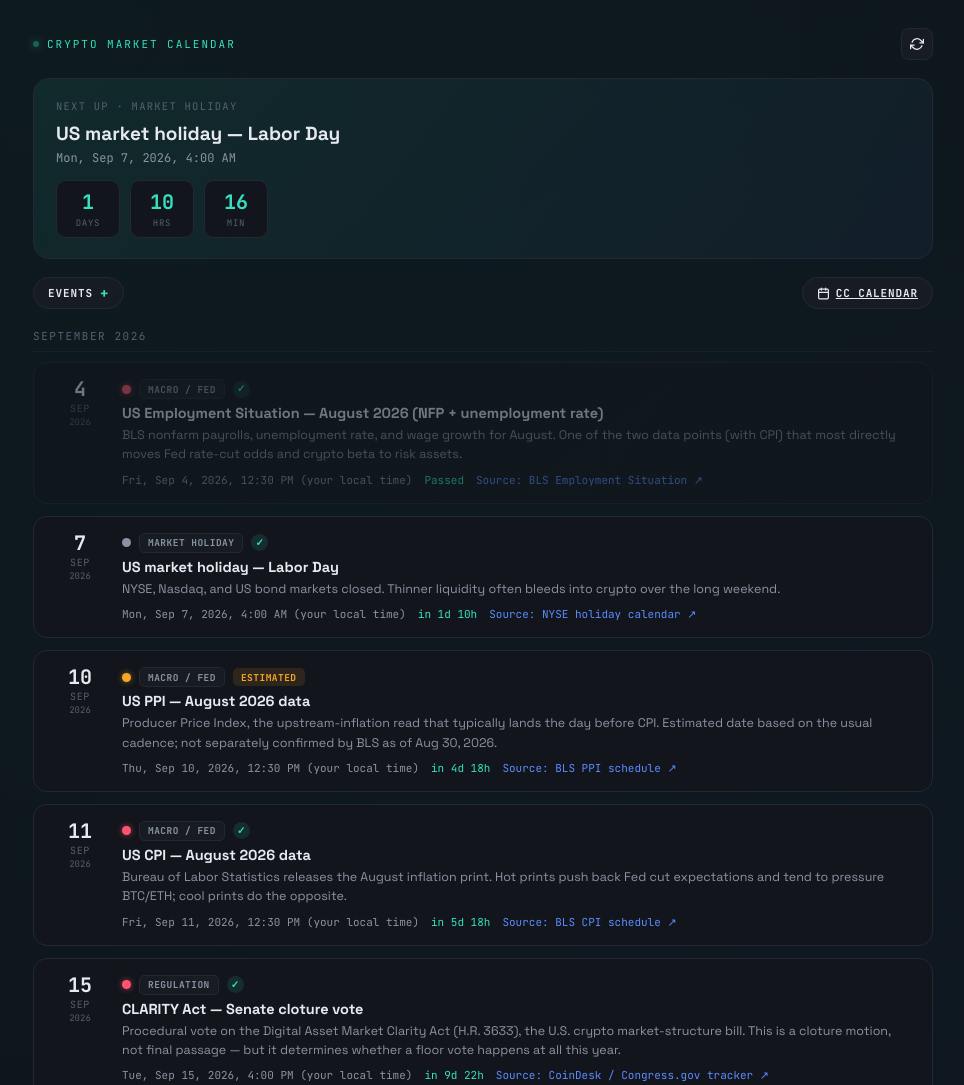
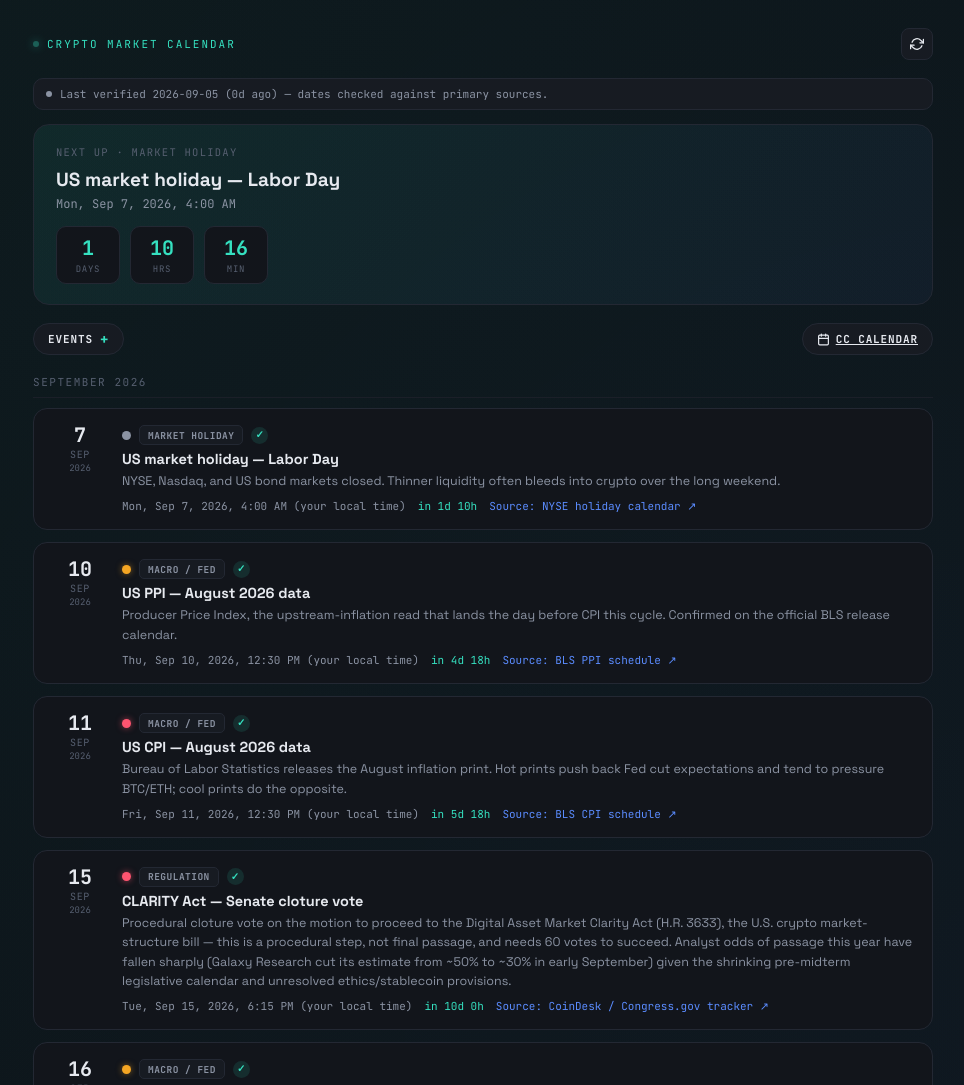
Before and after one commit to justfagame9/crypto-screener-dev, a website: page docs/calendar.html in a window 1280 px wide. Shown: the top 1085 px of the page, without its empty margins (157-1121 px from the left). Drawn offline with Linux system fonts and the light colour scheme.

Commit message:
updated files

```diff
--- a/docs/calendar.html
+++ b/docs/calendar.html
@@ -57,6 +57,32 @@
     gap:12px;
     margin-bottom:18px;
   }
+
+  /* ---- Staleness banner ---- */
+  .stale-banner{
+    display:flex;
+    align-items:center;
+    gap:8px;
+    font-family:var(--font-mono);
+    font-size:11px;
+    padding:8px 12px;
+    border-radius:10px;
+    margin-bottom:14px;
+    border:1px solid var(--border);
+    color:var(--muted);
+    background:var(--panel2);
+  }
+  .stale-banner.warn{
+    color:var(--amber);
+    border-color:rgba(245,166,35,.4);
+    background:rgba(245,166,35,.08);
+  }
+  .stale-banner.stale{
+    color:var(--red);
+    border-color:rgba(255,84,112,.4);
+    background:rgba(255,84,112,.08);
+  }
+  .stale-banner .dot2{width:6px;height:6px;border-radius:50%;background:currentColor;flex-shrink:0;}
 
   /* ---- Hero: next event ---- */
   .hero{
@@ -337,6 +363,8 @@
     </button>
   </div>
 
+  <div id="staleBanner"></div>
+
   <div id="hero"></div>
 
   <div class="events-row">
@@ -359,7 +387,7 @@
     <summary>Sources checked &amp; methodology</summary>
     <ul class="src-list" id="sourceList"></ul>
     <div class="checked-note">
-      Dates come from primary sources (Federal Reserve, BLS, Census, BEA, ISM, Treasury, OPEC, official event sites, Congress.gov trackers) as of the "last verified" date below. Legislative, upgrade, and estimated-cadence dates in particular can shift — items marked <b>Tentative</b> have no locked date yet, and items with a ✓ have been directly confirmed against a primary source. This page does not call any live API; the event data is loaded fresh from this file every time the app is opened, and countdowns/Live-Upcoming-Past sorting then auto-refresh every 30 seconds in the background (or on tap of Refresh) for as long as the page stays open. Weekly initial jobless claims (every Thursday, 8:30am ET, from the Department of Labor) aren't listed as individual entries since they recur weekly — check dol.gov for the latest. DOGE and XRP already trade via several US spot ETFs launched in late 2025/early 2026, so this calendar tracks upcoming catalysts (conferences, network upgrades, macro prints) rather than day-to-day ETF flows for those two. Re-check primary sources before trading around any single date.
+      Dates come from primary sources (Federal Reserve, BLS, Census, BEA, ISM, Treasury, OPEC, official event sites, Congress.gov trackers) as of the "last verified" date shown in the banner at the top. Legislative, upgrade, and estimated-cadence dates in particular can shift — items marked <b>Tentative</b> have no locked date yet, and items with a ✓ have been directly confirmed against a primary source. This page has no backend, so it can't check the web itself on a schedule — it re-verifies only when someone edits this file (you, or Claude on request) after checking the live sources above. The banner turns amber after 7 days without a check and red after 14, as a nudge to ask for a re-verify rather than a guarantee anything changed. Countdowns and Live/Upcoming/Past sorting auto-refresh every 30 seconds in the background (or on tap of Refresh) for as long as the page stays open, but that only re-sorts today's data — it doesn't fetch anything new. Weekly initial jobless claims (every Thursday, 8:30am ET, from the Department of Labor) aren't listed as individual entries since they recur weekly — check dol.gov for the latest. DOGE and XRP already trade via several US spot ETFs launched in late 2025/early 2026, so this calendar tracks upcoming catalysts (conferences, network upgrades, macro prints) rather than day-to-day ETF flows for those two. Re-check primary sources before trading around any single date.
     </div>
   </details>
 
@@ -384,7 +412,7 @@
    (America/New_York) unless noted, converted to the user's local
    time for display.
    ============================================================ */
-const VERIFIED_THROUGH = "2026-08-30";
+const VERIFIED_THROUGH = "2026-09-05";
 
 const EVENTS = [
   {
@@ -403,8 +431,8 @@ const EVENTS = [
     category: "regulatory",
     impact: "high",
     verified: true,
-    date: "2026-09-15T12:00:00-04:00",
-    desc: "Procedural vote on the Digital Asset Market Clarity Act (H.R. 3633), the U.S. crypto market-structure bill. This is a cloture motion, not final passage — but it determines whether a floor vote happens at all this year.",
+    date: "2026-09-15T14:15:00-04:00",
+    desc: "Procedural cloture vote on the motion to proceed to the Digital Asset Market Clarity Act (H.R. 3633), the U.S. crypto market-structure bill — this is a procedural step, not final passage, and needs 60 votes to succeed. Analyst odds of passage this year have fallen sharply (Galaxy Research cut its estimate from ~50% to ~30% in early September) given the shrinking pre-midterm legislative calendar and unresolved ethics/stablecoin provisions.",
     source: { name: "CoinDesk / Congress.gov tracker", url: "https://www.coindesk.com/policy/2026/08/08/u-s-senate-opens-first-stage-of-crypto-clarity-act-voting-to-give-bill-a-chance-next-month" }
   },
   {
@@ -454,9 +482,9 @@ const EVENTS = [
     title: "US CPI — September 2026 data",
     category: "macro",
     impact: "high",
-    verified: false,
-    date: "2026-10-13T08:30:00-04:00",
-    desc: "Estimated release date based on the BLS's usual second-week-of-the-month cadence; the exact date had not yet been separately confirmed by the BLS as of Aug 30, 2026. Check bls.gov/schedule before trading around it.",
+    verified: true,
+    date: "2026-10-14T08:30:00-04:00",
+    desc: "Confirmed on the official BLS release calendar. Hot prints push back Fed cut expectations and tend to pressure BTC/ETH; cool prints do the opposite.",
     source: { name: "BLS release schedule", url: "https://www.bls.gov/schedule/news_release/cpi.htm" }
   },
   {
@@ -495,9 +523,19 @@ const EVENTS = [
     title: "US CPI — October 2026 data",
     category: "macro",
     impact: "high",
-    verified: false,
-    date: "2026-11-12T08:30:00-05:00",
-    desc: "Estimated release date based on the usual monthly cadence; not yet separately confirmed by the BLS as of Aug 30, 2026.",
+    verified: true,
+    date: "2026-11-10T08:30:00-05:00",
+    desc: "Confirmed on the official BLS release calendar.",
+    source: { name: "BLS release schedule", url: "https://www.bls.gov/schedule/news_release/cpi.htm" }
+  },
+  {
+    id: "cpi-nov",
+    title: "US CPI — November 2026 data",
+    category: "macro",
+    impact: "high",
+    verified: true,
+    date: "2026-12-10T08:30:00-05:00",
+    desc: "Confirmed on the official BLS release calendar. The last CPI print of the year, landing the day after the final FOMC meeting's decision — a hot or cool read here shapes rate-path expectations heading into January.",
     source: { name: "BLS release schedule", url: "https://www.bls.gov/schedule/news_release/cpi.htm" }
   },
   {
@@ -567,9 +605,9 @@ const EVENTS = [
     title: "US PPI — August 2026 data",
     category: "macro",
     impact: "medium",
-    verified: false,
+    verified: true,
     date: "2026-09-10T08:30:00-04:00",
-    desc: "Producer Price Index, the upstream-inflation read that typically lands the day before CPI. Estimated date based on the usual cadence; not separately confirmed by BLS as of Aug 30, 2026.",
+    desc: "Producer Price Index, the upstream-inflation read that lands the day before CPI this cycle. Confirmed on the official BLS release calendar.",
     source: { name: "BLS PPI schedule", url: "https://www.bls.gov/schedule/news_release/ppi.htm" }
   },
   {
@@ -577,9 +615,9 @@ const EVENTS = [
     title: "US Retail Sales — August 2026 data",
     category: "macro",
     impact: "medium",
-    verified: false,
-    date: "2026-09-17T08:30:00-04:00",
-    desc: "Census Bureau consumer-spending read. Estimated mid-month date based on the usual release cadence; check census.gov before trading around it.",
+    verified: true,
+    date: "2026-09-16T08:30:00-04:00",
+    desc: "Census Bureau consumer-spending read. Confirmed release date from the Census Bureau's Advance Monthly Retail Trade schedule.",
     source: { name: "Census retail sales schedule", url: "https://www.census.gov/retail/marts/www/martsdates.html" }
   },
   {
@@ -587,9 +625,9 @@ const EVENTS = [
     title: "US Housing Starts — August 2026 data",
     category: "macro",
     impact: "low",
-    verified: false,
+    verified: true,
     date: "2026-09-17T08:30:00-04:00",
-    desc: "Census/HUD new residential construction data, a secondary growth signal. Estimated date based on the usual mid-month cadence.",
+    desc: "Census/HUD new residential construction data, a secondary growth signal. Confirmed release date from the Census/HUD joint schedule.",
     source: { name: "Census new residential construction", url: "https://www.census.gov/construction/nrc/index.html" }
   },
   {
@@ -617,9 +655,9 @@ const EVENTS = [
     title: "ISM Manufacturing PMI — September 2026",
     category: "macro",
     impact: "medium",
-    verified: false,
+    verified: true,
     date: "2026-10-01T10:00:00-04:00",
-    desc: "Estimated for the first business day of October, ISM's usual release day. A print below 50 signals manufacturing contraction and can weigh on risk appetite broadly.",
+    desc: "Confirmed on ISM's official release calendar. A print below 50 signals manufacturing contraction and can weigh on risk appetite broadly.",
     source: { name: "ISM Report on Business", url: "https://www.ismworld.org/supply-management-news-and-reports/reports/ism-report-on-business/" }
   },
   {
@@ -627,9 +665,9 @@ const EVENTS = [
     title: "US Employment Situation — September 2026 (NFP + unemployment rate)",
     category: "macro",
     impact: "high",
-    verified: false,
+    verified: true,
     date: "2026-10-02T08:30:00-04:00",
-    desc: "Estimated for the first Friday of October, BLS's usual release day; not yet separately confirmed as of Aug 30, 2026.",
+    desc: "Confirmed on the official BLS release calendar.",
     source: { name: "BLS Employment Situation", url: "https://www.bls.gov/news.release/empsit.htm" }
   },
   {
@@ -658,9 +696,9 @@ const EVENTS = [
     title: "US GDP — Q3 2026 advance estimate",
     category: "macro",
     impact: "high",
-    verified: false,
+    verified: true,
     date: "2026-10-29T08:30:00-04:00",
-    desc: "BEA's first cut at Q3 growth. Estimated based on the usual ~4-week-after-quarter-end cadence; confirm on bea.gov closer to the date.",
+    desc: "BEA's first cut at Q3 growth. Confirmed on BEA's official release schedule (BEA 26-36).",
     source: { name: "BEA GDP release schedule", url: "https://www.bea.gov/news/schedule" }
   },
   {
@@ -699,9 +737,9 @@ const EVENTS = [
     title: "US Employment Situation — October 2026 (NFP + unemployment rate)",
     category: "macro",
     impact: "high",
-    verified: false,
+    verified: true,
     date: "2026-11-06T08:30:00-04:00",
-    desc: "Estimated for the first Friday of November, BLS's usual release day; not yet separately confirmed as of Aug 30, 2026.",
+    desc: "Confirmed on the official BLS release calendar.",
     source: { name: "BLS Employment Situation", url: "https://www.bls.gov/news.release/empsit.htm" }
   },
   {
@@ -730,9 +768,9 @@ const EVENTS = [
     title: "US Employment Situation — November 2026 (NFP + unemployment rate)",
     category: "macro",
     impact: "high",
-    verified: false,
+    verified: true,
     date: "2026-12-04T08:30:00-05:00",
-    desc: "Estimated for the first Friday of December, BLS's usual release day; not yet separately confirmed as of Aug 30, 2026.",
+    desc: "Confirmed on the official BLS release calendar.",
     source: { name: "BLS Employment Situation", url: "https://www.bls.gov/news.release/empsit.htm" }
   },
   {
@@ -831,11 +869,43 @@ function isSameDay(a, b){
   return a.getFullYear()===b.getFullYear() && a.getMonth()===b.getMonth() && a.getDate()===b.getDate();
 }
 
+// An event's day is only "complete" once we're past midnight following its
+// end date (not the instant its start/end time passes). This keeps events
+// visible for their entire calendar day, then drops them the next day.
+function isDayComplete(endDate, now){
+  const dayAfterEnd = new Date(endDate.getFullYear(), endDate.getMonth(), endDate.getDate() + 1);
+  return now >= dayAfterEnd;
+}
+
+// This file has no backend and can't check the web on its own — dates only
+// update when someone (you, or Claude on request) re-verifies them against
+// primary sources and edits this file. This banner just tells you how old
+// the last check is, so you know when it's worth asking for a re-verify.
+function renderStaleBanner(){
+  const el = document.getElementById('staleBanner');
+  if(!el) return;
+  const verified = new Date(VERIFIED_THROUGH + "T00:00:00");
+  const now = new Date();
+  const daysSince = Math.floor((now - verified) / 86400000);
+  let cls = '', msg = '';
+  if(daysSince < 7){
+    cls = '';
+    msg = `Last verified ${VERIFIED_THROUGH} (${daysSince}d ago) — dates checked against primary sources.`;
+  } else if(daysSince < 14){
+    cls = 'warn';
+    msg = `Last verified ${VERIFIED_THROUGH} (${daysSince}d ago) — worth a re-check soon, especially "Estimated" items.`;
+  } else {
+    cls = 'stale';
+    msg = `Last verified ${VERIFIED_THROUGH} (${daysSince}d ago) — this is stale. Ask Claude to re-verify against BLS/Fed/Census/etc. before trading around any date here.`;
+  }
+  el.innerHTML = `<div class="stale-banner ${cls}"><span class="dot2"></span>${msg}</div>`;
+}
+
 function renderHero(){
   const now = new Date();
   const upcoming = EVENTS
     .map(e => ({...e, _d: new Date(e.date), _end: e.endDate ? new Date(e.endDate) : new Date(e.date)}))
-    .filter(e => e._end >= now)
+    .filter(e => !isDayComplete(e._end, now))
     .sort((a,b) => a._d - b._d);
   const heroEl = document.getElementById('hero');
   if(!upcoming.length){
@@ -864,11 +934,13 @@ function formatFullDate(d){
 
 function render(){
   buildFilters();
+  renderStaleBanner();
   renderHero();
 
   const now = new Date();
   const list = EVENTS
     .map(e => ({...e, _d: new Date(e.date), _end: e.endDate ? new Date(e.endDate) : new Date(e.date)}))
+    .filter(e => !isDayComplete(e._end, now))
     .filter(e => activeFilter === "all" || e.category === activeFilter)
     .sort((a,b) => a._d - b._d);
 
```
Also changed, not shown: www/calendar.html (+100 -28 lines).
